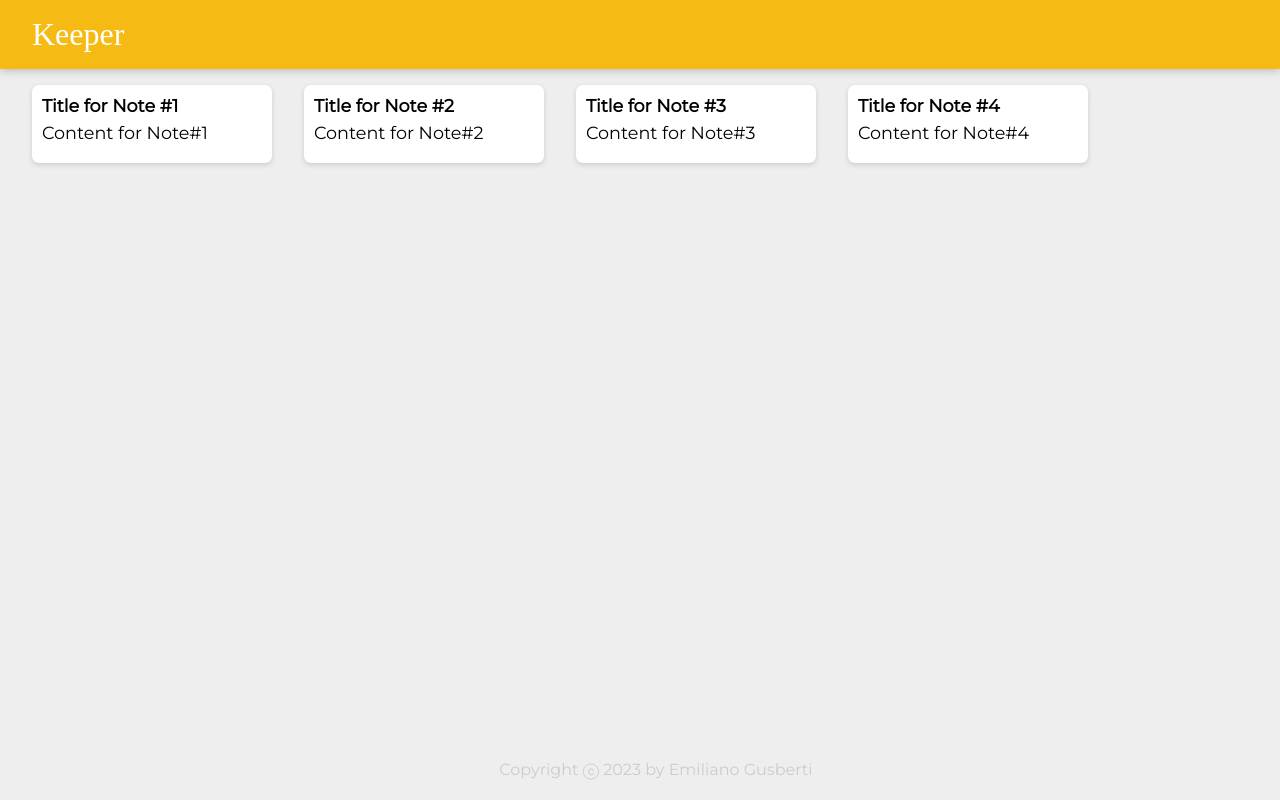
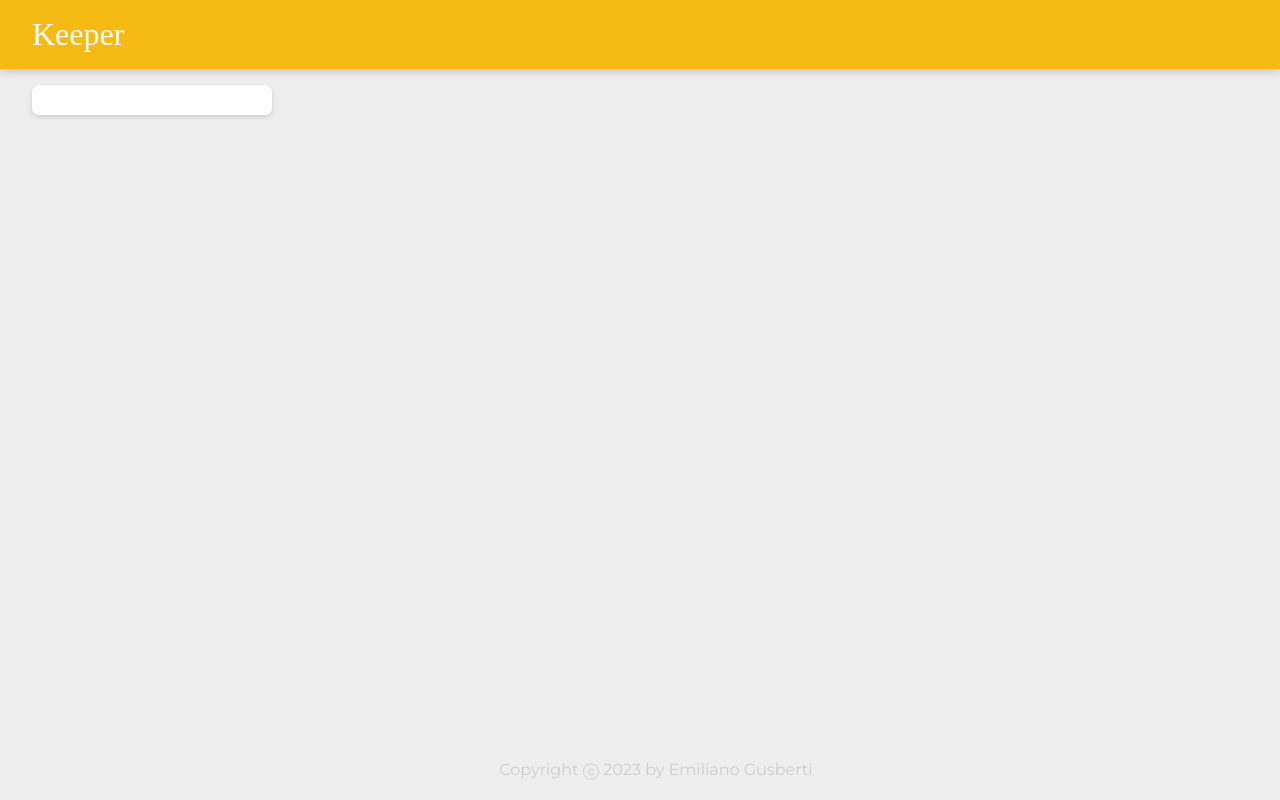
Before and after one commit to EGusb/Keeper-App, a React (Create React App) app: page / in a window 1280 px wide. Built offline with nearby package versions, Linux system fonts and the light colour scheme; a web font is replaced by a local one.

Commit message:
Add title & content attrs to Note

```diff
--- a/src/components/Note.jsx
+++ b/src/components/Note.jsx
@@ -1,18 +1,12 @@
 import React from "react";
 
-function Note() {
-  let result = [];
-
-  for (let i = 1; i <= 4; i++) {
-    result.push(
-      <div className="note">
-        <h1>Title for Note #{i}</h1>
-        <p>Content for Note#{i}</p>
-      </div>
-    );
-  }
-
-  return <div>{result}</div>;
+function Note(props) {
+  return (
+    <div className="note">
+      <h1>{props.title}</h1>
+      <p>{props.content}</p>
+    </div>
+  );
 }
 
 export default Note;
```
